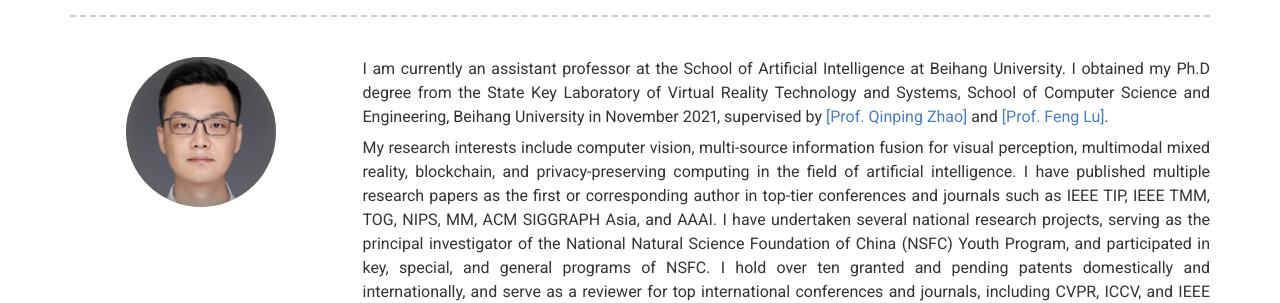
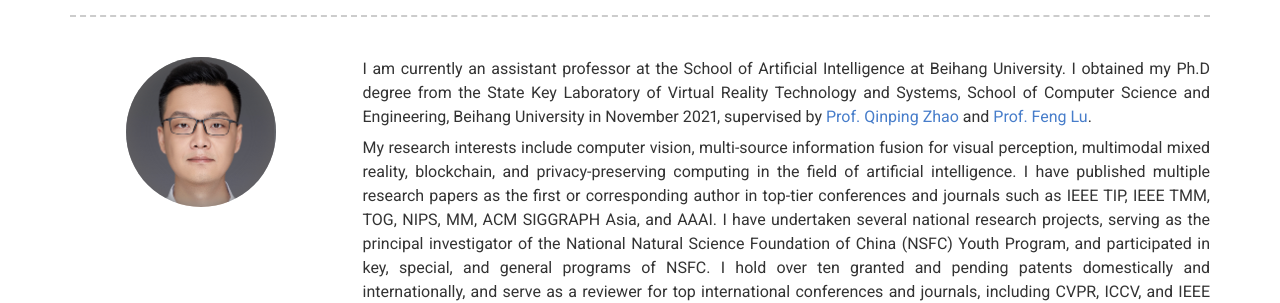
Before and after one commit to wsj6666/wsj6666.github.io, a Jekyll site: the page built from index.md, in a window 1280 px wide and 900 px high. Shown: the part 222-525 px from the top of the window. Built offline with Jekyll 4.4.1, drawn with Linux system fonts in a browser that asks for light colours; nearby versions of some CDN libraries.

```diff
--- a/_config.yml
+++ b/_config.yml
@@ -21,7 +21,7 @@ darkmode: false
 # about_title: About Me (Use this to override about section title)
 about_profile_image: images/WenSijia.jpg
 about_content: | # this will include new lines to allow paragraphs
-  I am currently an assistant professor at the School of Artificial Intelligence at Beihang University. I obtained my Ph.D degree from the State Key Laboratory of Virtual Reality Technology and Systems, School of Computer Science and Engineering, Beihang University in November 2021, supervised by [[Prof. Qinping Zhao]](https://baike.baidu.com/item/%E8%B5%B5%E6%B2%81%E5%B9%B3/7417905) and [[Prof. Feng Lu]](https://scse.buaa.edu.cn/info/1546/10603.htm).
+  I am currently an assistant professor at the School of Artificial Intelligence at Beihang University. I obtained my Ph.D degree from the State Key Laboratory of Virtual Reality Technology and Systems, School of Computer Science and Engineering, Beihang University in November 2021, supervised by [Prof. Qinping Zhao](https://baike.baidu.com/item/%E8%B5%B5%E6%B2%81%E5%B9%B3/7417905) and [Prof. Feng Lu](https://scse.buaa.edu.cn/info/1546/10603.htm).
 
   My research interests include computer vision, multi-source information fusion for visual perception, multimodal mixed reality, blockchain, and privacy-preserving computing in the field of artificial intelligence.  I have published multiple research papers as the first or corresponding author in top-tier conferences and journals such as IEEE TIP, IEEE TMM, TOG, NIPS, MM, ACM SIGGRAPH Asia, and AAAI. I have undertaken several national research projects, serving as the principal investigator of the National Natural Science Foundation of China (NSFC) Youth Program, and participated in key, special, and general programs of NSFC. I hold over ten granted and pending patents domestically and internationally, and serve as a reviewer for top international conferences and journals, including CVPR, ICCV, and IEEE TPAMI.
 
```
